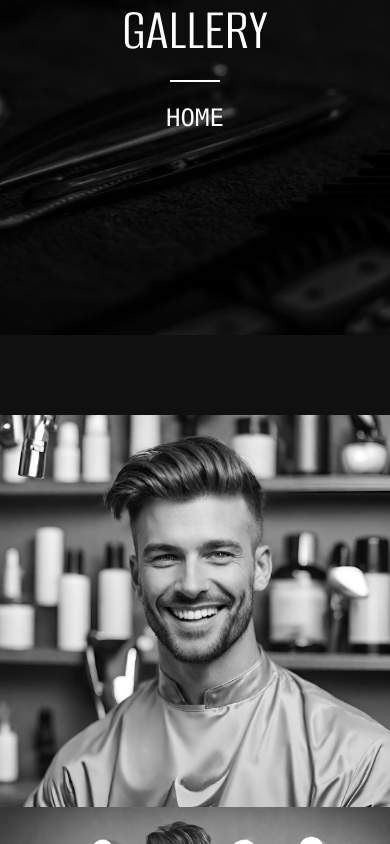
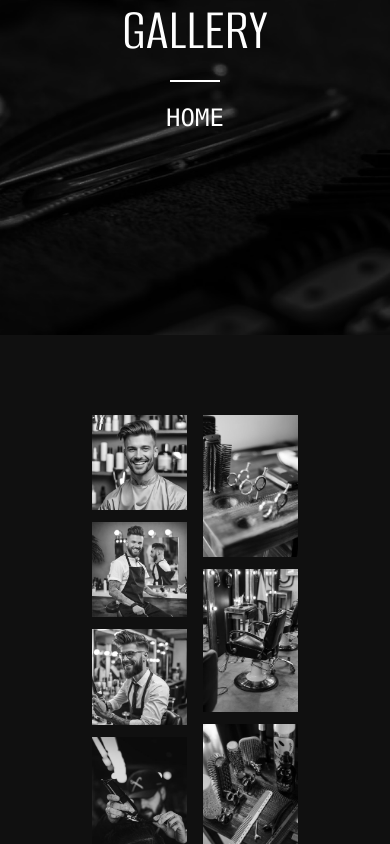
Before and after one commit to tidzi17/barbers-shop, a React (Create React App) app: page /gallery in a window 390 px wide. Shown: the part 256-1100 px from the top of the page. Built offline with nearby package versions, Linux system fonts and the light colour scheme; a web font is replaced by a local one.

Commit message:
gallery-responsive

```diff
--- a/src/components/gallery/gallery.jsx
+++ b/src/components/gallery/gallery.jsx
@@ -1,5 +1,4 @@
 import { useState } from 'react';
-import data from '../../data/gallery.json';
 import { BsChevronCompactRight } from "react-icons/bs"; //next
 import { BsChevronLeft } from "react-icons/bs"; //prev
 import { RxCross1 } from "react-icons/rx"; //exit
@@ -29,7 +28,7 @@ const ImageGallery = ({ galleryImages }) => {
     }
 
     return(
-        <div>
+        <div className='px-20 py-20'>
             {openModal &&
             <div className='fixed h-screen w-screen  bg-black/50 backdrop-blur-sm top-0 right-0 z-40 scroll-m-0 flex items-center justify-center' >
             <RxCross1  className='top-[40px] right-[80px] text-3xl text-white fixed cursor-pointer  z-50 hover:opacity-100' onClick={handleCloseModal}/>
@@ -41,14 +40,14 @@ const ImageGallery = ({ galleryImages }) => {
                 </div>
                 }
 
-            <div className='mt-20 flex flex-wrap  justify-center content-start  max-w-full m-auto'>
+            <div className='gallery '>
                 {
                     galleryImages && galleryImages.map((slide, index) => {
                         return(
-                            <div className='cursor-pointer max-w-[400px] '
+                            <div className='pics'
                              key={index}
                              onClick={ () => handleOpenModal(index)}>
-                                <img src={slide} alt="" className='max-w-full  grayscale overflow-hidden transform-all duration-500 ease-in hover:scale-105'/>
+                                <img src={slide} alt="" className='grayscale'/>
                             </div>
                         )
                     })
--- a/src/index.css
+++ b/src/index.css
@@ -345,6 +345,31 @@ body{
   width: 40%;
 }
 
+.gallery{
+  -webkit-column-count: 3;
+  -moz-column-count: 3;
+  column-count: 3;
+  -webkit-column-width: 33%;
+  -moz-column-width: 33%;
+  column-width: 33%;
+  padding: 0 12px;
+}
+
+.gallery .pics{
+  -webkit-transition: all 350ms ease;
+  transition: all 350ms ease;
+  cursor: pointer;
+  margin-bottom: 12px;
+}
+
+@media (max-width: 991px){
+  .gallery{
+    -webkit-column-count: 2;
+    -moz-column-count: 2;
+    column-count: 2;
+  }
+}
+
 
 /* NAV BUTTON */
 .nav-button-container{
```
